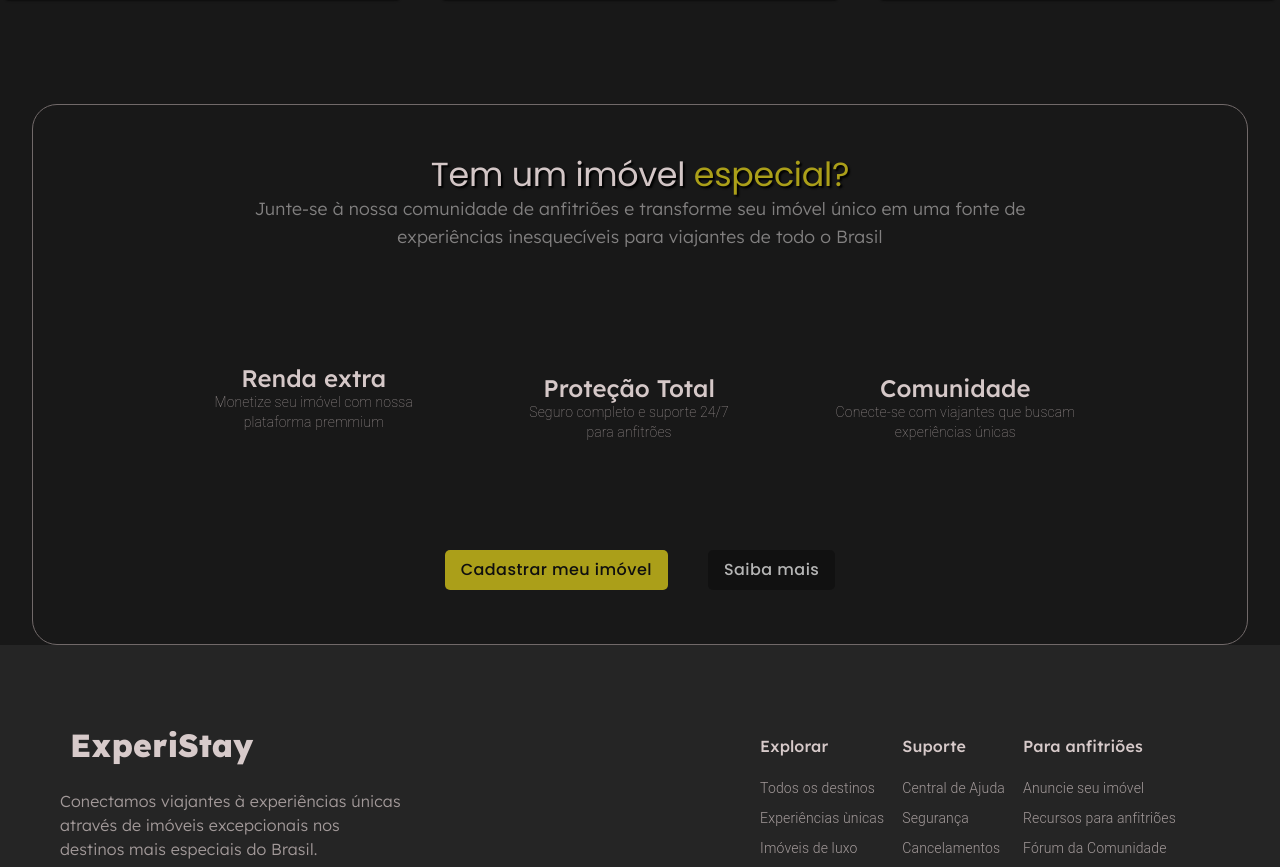
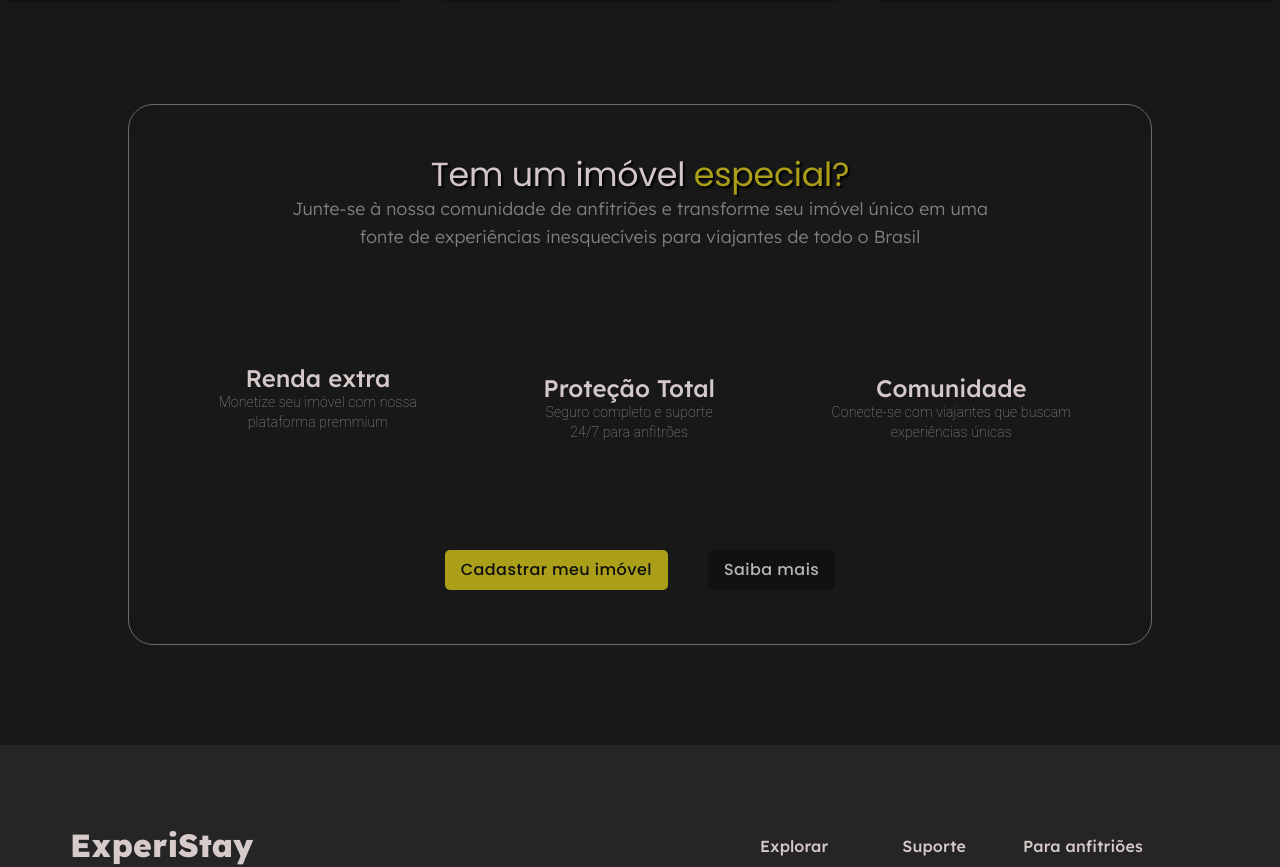
Before and after one commit to Leonardobern10/ExperiStay, a React (Vite) app: page / in a window 1280 px wide. Shown: the part 3807-4674 px from the top of the page. Built offline with nearby package versions, Linux system fonts and the light colour scheme; a web font is replaced by a local one.

Commit message:
fix: ajustando espaçamento horizontal e adicionando espaçamento abaixo do componente

```diff
--- a/src/components/home/SpecialPropertiesAd/SpecialPropertiesAdContainer.tsx
+++ b/src/components/home/SpecialPropertiesAd/SpecialPropertiesAdContainer.tsx
@@ -13,11 +13,12 @@ export default function SpecialPropertiesAdContainer(props: {
           <ContainerSectionHome
                className={props.className}
                sx={(theme) => ({
-                    width: '95%',
+                    width: '80%',
                     border: 0.5,
                     paddingY: theme.spacing(10),
                     borderColor: theme.palette.primary.contrastText,
                     borderRadius: theme.shape.borderRadius,
+                    marginBottom: theme.spacing(20),
                })}>
                <Box
                     sx={{
```
